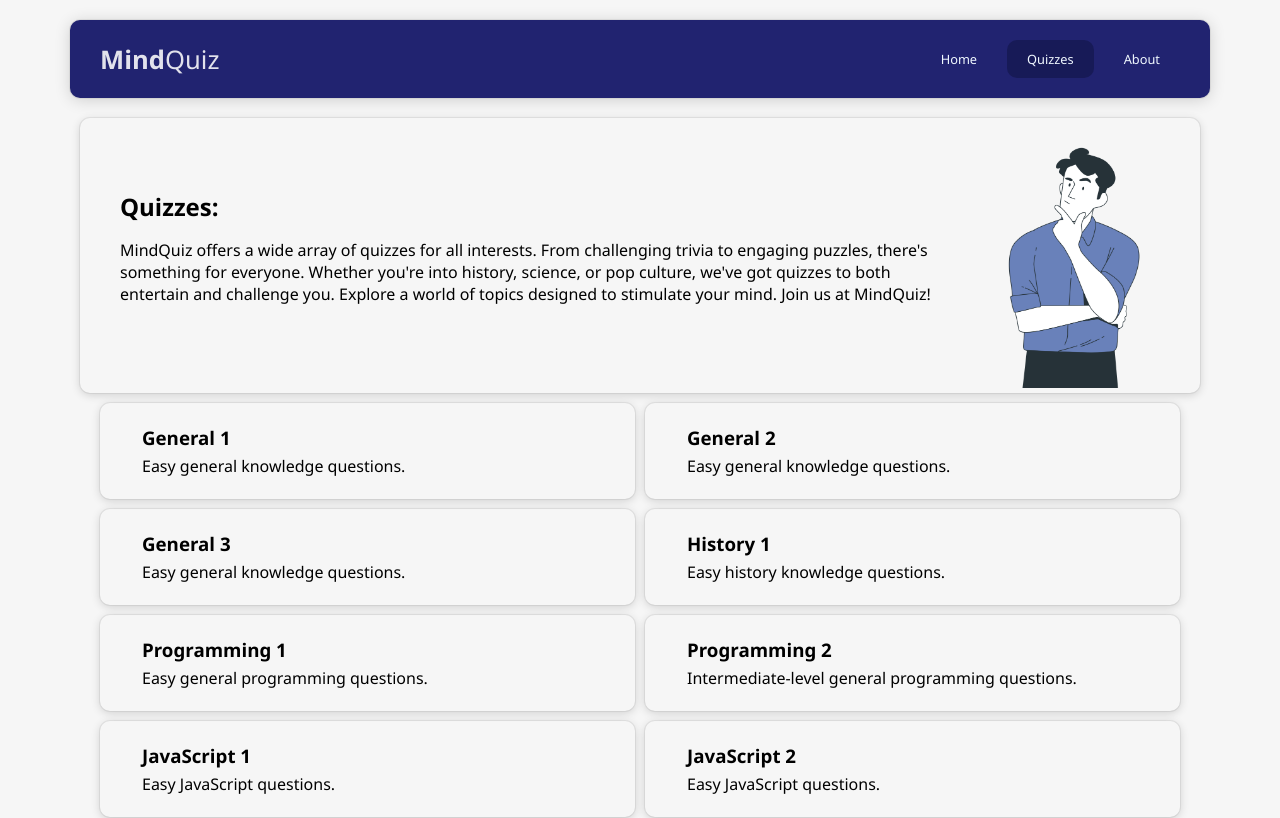
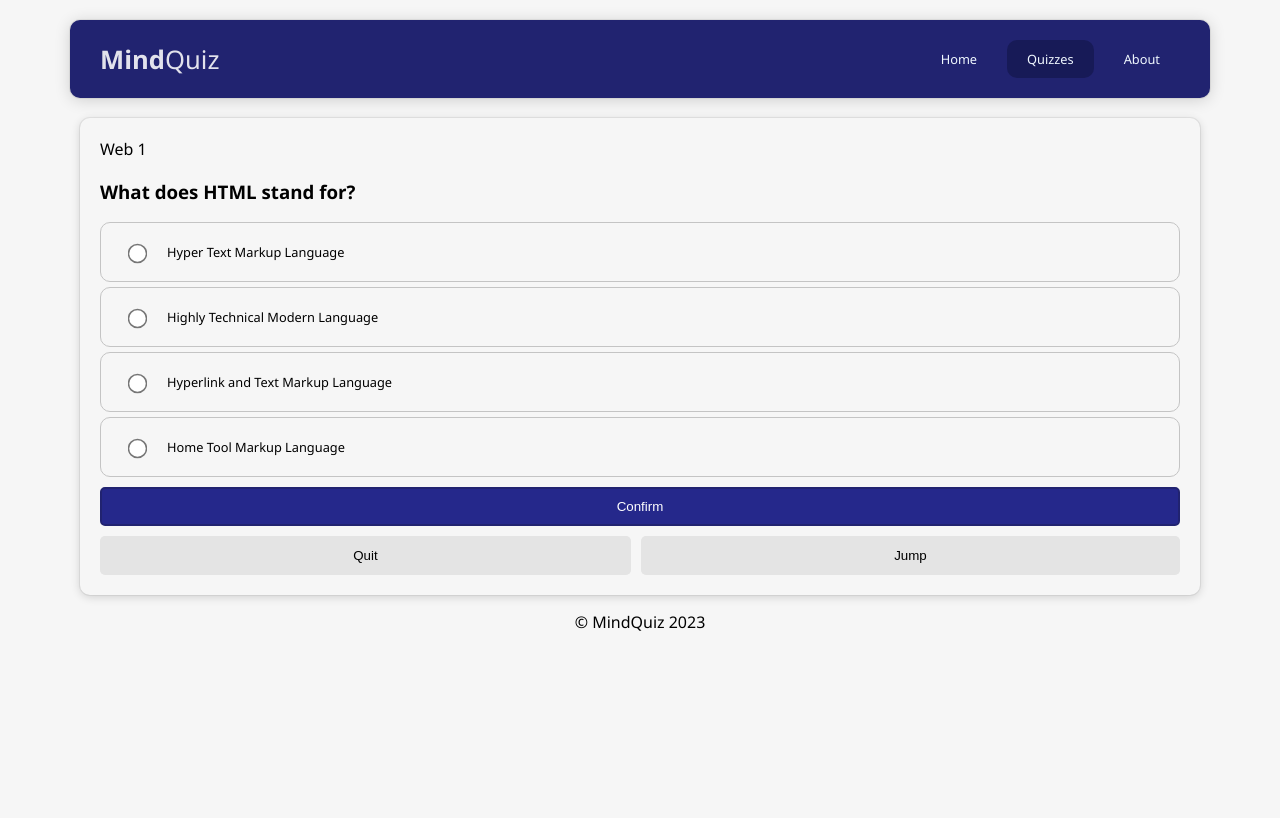
Before and after one commit to romhenri/mindquiz, a React (Vite) app: page /quiz/web1 in a window 1280 px wide. Shown: the top 818 px of the page. Built offline with nearby package versions, Linux system fonts and the light colour scheme.

Commit message:
add quiz: Web 1

```diff
--- a/src/App.jsx
+++ b/src/App.jsx
@@ -35,9 +35,10 @@ function App() {
             element={<Quiz title="JavaScript 2" data="javascript2"/>}/>
           <Route path='javascript3'
             element={<Quiz title="JavaScript 3" data="javascript3"/>}/>
+          <Route path='web1'
+            element={<Quiz title="Web 1" data="web1"/>}/>
           <Route path='python1'
             element={<Quiz title="Python 1" data="python1"/>}/>
-
 
           <Route path='*' element={<QuizPage/>}>
 
--- a/src/components/Question.jsx
+++ b/src/components/Question.jsx
@@ -11,6 +11,7 @@ import programming2 from './programming2.json';
 import javascript1 from './javascript1.json';
 import javascript2 from './javascript2.json';
 import javascript3 from './javascript3.json';
+import web1 from './web1.json';
 import python1 from './python1.json';
 
 var score = 0
@@ -53,6 +54,9 @@ class RadioForm extends Component {
         break;
       case 'javascript3':
         this.dataJSON = javascript3;
+        break;
+      case 'web1':
+        this.dataJSON = web1;
         break;
       case 'python1':
         this.dataJSON = python1;
--- /dev/null
+++ b/src/components/web1.json
@@ -0,0 +1,116 @@
+[
+  {
+    "name": "web1",
+    "title": "Web 1"
+  },
+  {
+    "id": 1,
+    "question": "What does HTML stand for?",
+    "options": [
+      { "id": "a", "text": "Hyper Text Markup Language" },
+      { "id": "b", "text": "Highly Technical Modern Language" },
+      { "id": "c", "text": "Hyperlink and Text Markup Language" },
+      { "id": "d", "text": "Home Tool Markup Language" }
+    ],
+    "answer": "a"
+  },
+  {
+    "id": 2,
+    "question": "Which scripting language is often used for front-end web development?",
+    "options": [
+      { "id": "a", "text": "Python" },
+      { "id": "b", "text": "Java" },
+      { "id": "c", "text": "JavaScript" },
+      { "id": "d", "text": "Ruby" }
+    ],
+    "answer": "c"
+  },
+  {
+    "id": 3,
+    "question": "What protocol is used to transfer web pages from a web server to a web browser?",
+    "options": [
+      { "id": "a", "text": "HTTP" },
+      { "id": "b", "text": "FTP" },
+      { "id": "c", "text": "SMTP" },
+      { "id": "d", "text": "TCP" }
+    ],
+    "answer": "a"
+  },
+  {
+    "id": 4,
+    "question": "What does the acronym 'URL' stand for in the context of the web?",
+    "options": [
+      { "id": "a", "text": "Universal Resource Locator" },
+      { "id": "b", "text": "Uniform Resource Locator" },
+      { "id": "c", "text": "Unified Resource Link" },
+      { "id": "d", "text": "Unique Resource Locator" }
+    ],
+    "answer": "b"
+  },
+  {
+    "id": 5,
+    "question": "What does CSS stand for?",
+    "options": [
+      { "id": "a", "text": "Cascading Style Sheet" },
+      { "id": "b", "text": "Computer Style Sheet" },
+      { "id": "c", "text": "Creative Style Sheet" },
+      { "id": "d", "text": "Colorful Style Sheet" }
+    ],
+    "answer": "a"
+  },
+  {
+    "id": 6,
+    "question": "What is the primary purpose of a web server?",
+    "options": [
+      { "id": "a", "text": "Storing web pages" },
+      { "id": "b", "text": "Rendering web pages" },
+      { "id": "c", "text": "Serving web pages to clients" },
+      { "id": "d", "text": "Designing web pages" }
+    ],
+    "answer": "c"
+  },
+  {
+    "id": 7,
+    "question": "Which markup language is used to structure content on the web?",
+    "options": [
+      { "id": "a", "text": "CSS" },
+      { "id": "b", "text": "JavaScript" },
+      { "id": "c", "text": "HTML" },
+      { "id": "d", "text": "PHP" }
+    ],
+    "answer": "c"
+  },
+  {
+    "id": 8,
+    "question": "Which organization or consortium is responsible for setting web standards and specifications?",
+    "options": [
+      { "id": "a", "text": "World Wide Web Consortium (W3C)" },
+      { "id": "b", "text": "Internet Engineering Task Force (IETF)" },
+      { "id": "c", "text": "Web Standards Organization (WSO)" },
+      { "id": "d", "text": "Internet Standards Institute (ISI)" }
+    ],
+    "answer": "a"
+  },
+  {
+    "id": 9,
+    "question": "Which of the following is used to make a website responsive to different screen sizes?",
+    "options": [
+      { "id": "a", "text": "HTML" },
+      { "id": "b", "text": "CSS" },
+      { "id": "c", "text": "JavaScript" },
+      { "id": "d", "text": "PHP" }
+    ],
+    "answer": "b"
+  },
+  {
+    "id": 10,
+    "question": "What does HTTP stand for?",
+    "options": [
+      { "id": "a", "text": "Hypertext Transfer Protocol" },
+      { "id": "b", "text": "Hypertext Transmission Protocol" },
+      { "id": "c", "text": "Hypertext Technical Transfer Protocol" },
+      { "id": "d", "text": "Hypertext Textual Transmission Protocol" }
+    ],
+    "answer": "a"
+  }
+]
--- a/src/pages/QuizPage.jsx
+++ b/src/pages/QuizPage.jsx
@@ -14,6 +14,7 @@ const QuizPage = () => {
   const javascript1 = () => {navigate("/quiz/javascript1")}
   const javascript2 = () => {navigate("/quiz/javascript2")}
   const javascript3 = () => {navigate("/quiz/javascript3")}
+  const web1 = () => {navigate("/quiz/web1")}
   const python1 = () => {navigate("/quiz/python1")}
 
   return (
@@ -76,6 +77,11 @@ const QuizPage = () => {
             <p>Intermediate-level JavaScript questions.</p>
           </div>
 
+          <div className="quizCard" onClick={web1}>
+            <h3>Web 1</h3>
+            <p>Easy web questions.</p>
+          </div>
+
           <div className="quizCard" onClick={python1}>
             <h3>Python 1</h3>
             <p>Easy Python questions.</p>
```
